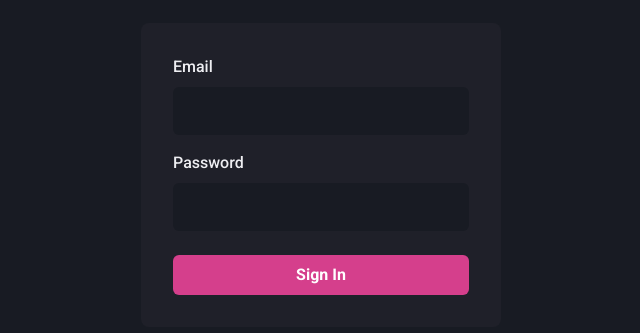
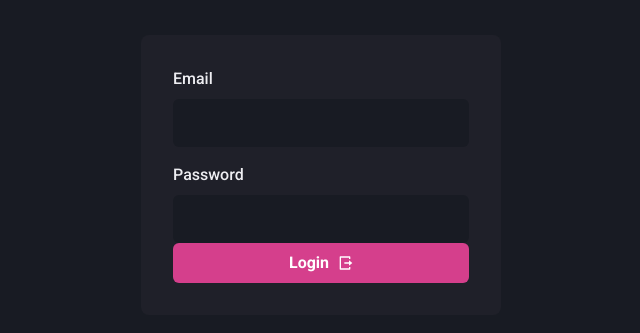
Before and after one commit to luanelioliveira/deadleader, a Next.js app: page /login in a window 1280 px wide. Shown: the part 225-558 px from the top of the page, without its empty margins (319-959 px from the left). Built offline with nearby package versions, Linux system fonts and the light colour scheme.

Commit message:
add icon login

```diff
--- a/src/pages/login/index.tsx
+++ b/src/pages/login/index.tsx
@@ -1,5 +1,7 @@
-import { Button, Flex, Stack } from "@chakra-ui/react";
+import { Button, Flex, Icon, Stack } from "@chakra-ui/react";
 import { Input } from "../../components/Form/Input";
+
+import { RiLogoutBoxRLine } from 'react-icons/ri';
 
 export default function Login() {
   return (
@@ -9,7 +11,9 @@ export default function Login() {
           <Input name="email" type="email" label="Email" />
           <Input name="password" type="password" label="Password" />
         </Stack>
-        <Button type="submit" mt={6} colorScheme="pink">Sign In</Button>
+        <Button as="a" colorScheme="pink" rightIcon={<Icon as={RiLogoutBoxRLine} fontSize="16"></Icon>}>
+          Login
+        </Button>
       </Flex>
     </Flex>
   )
```
